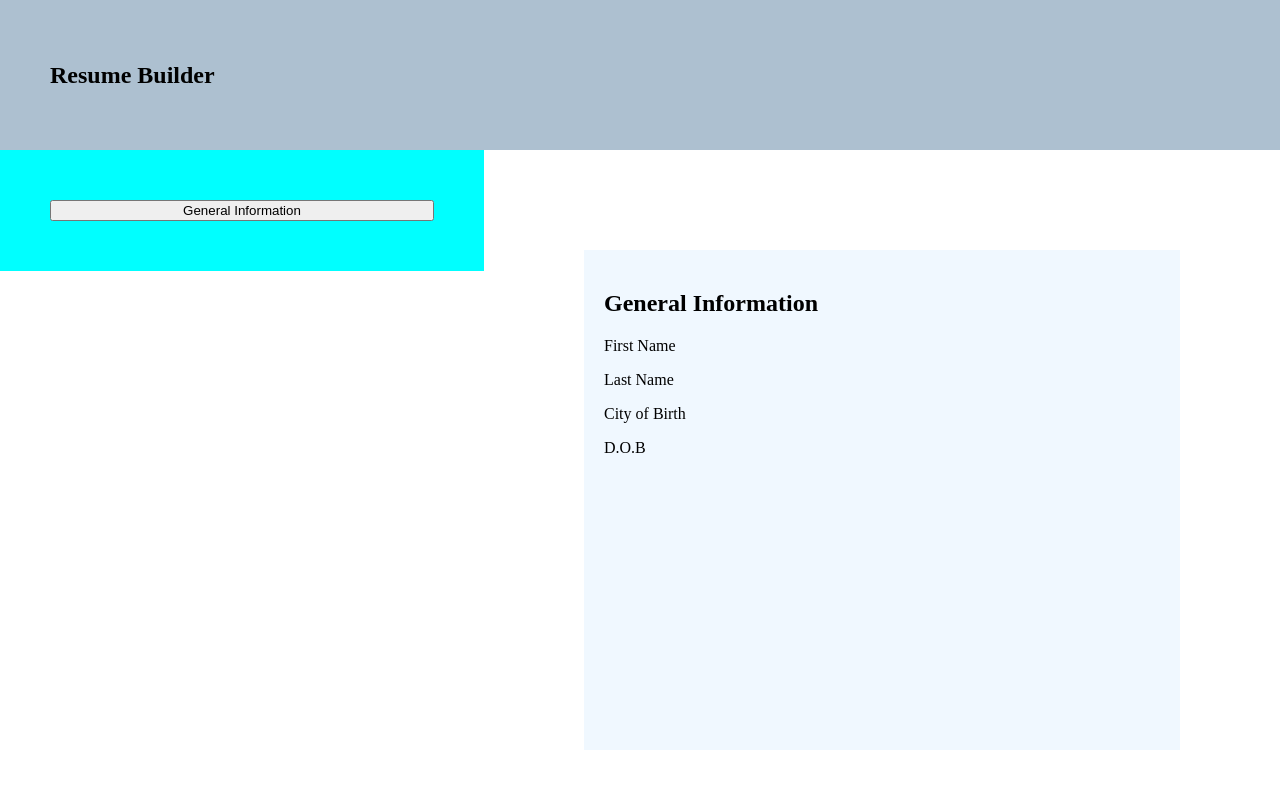
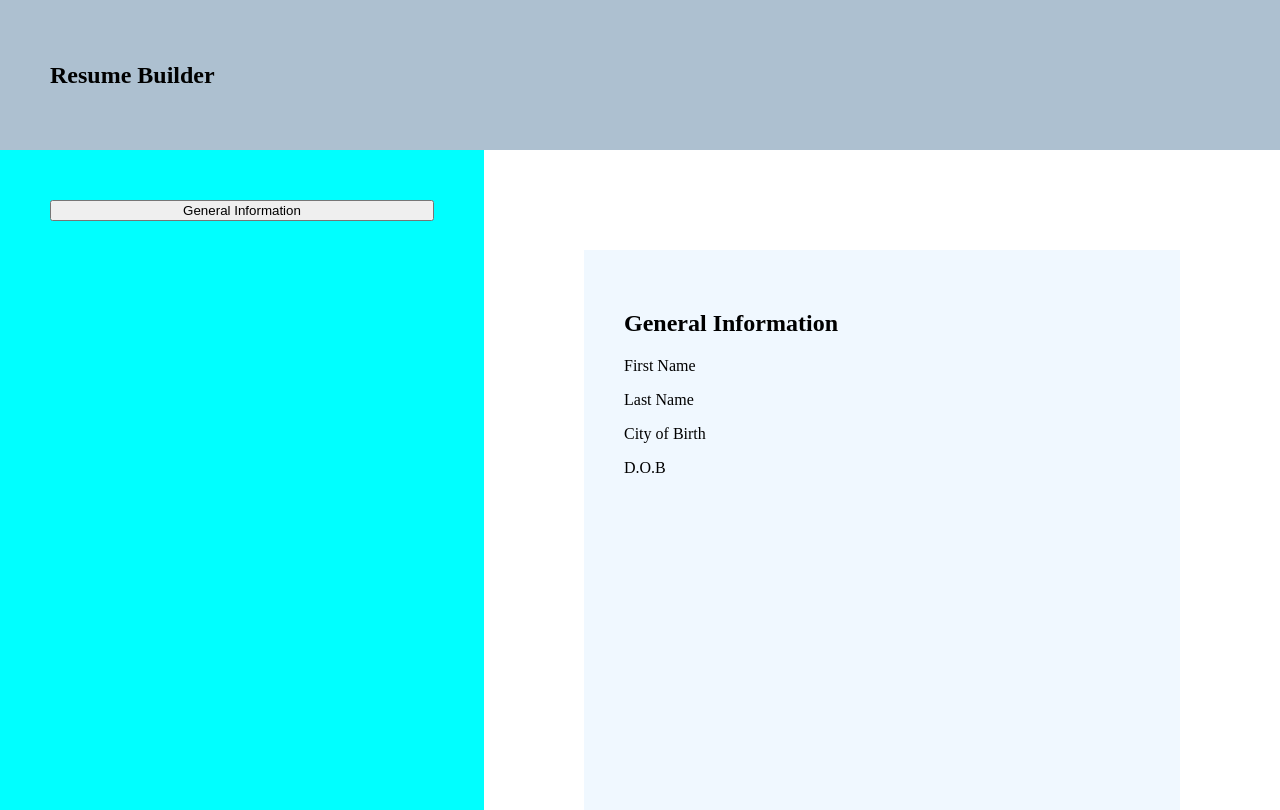
Before and after one commit to juniortorr/resume-builder, a React (Vite) app: page / in a window 1280 px wide. Built offline with nearby package versions, Linux system fonts and the light colour scheme.

Commit message:
refine css around the resume portion

```diff
--- a/src/assets/components/Resume.css
+++ b/src/assets/components/Resume.css
@@ -2,5 +2,6 @@
   background-color: aliceblue;
   width: 100%;
   display: flex;
-  padding: 20px;
+  padding: 40px;
+  gap: 50px;
 }
--- a/src/index.css
+++ b/src/index.css
@@ -6,6 +6,10 @@ html,
 body {
   padding: 0;
   margin: 0;
+}
+body {
+  height: 100vh;
+  box-sizing: border-box;
 }
 main {
   display: flex;
@@ -18,5 +22,9 @@ main {
   display: flex;
   flex-direction: column;
   padding: 50px;
-  height: 100%;
+  min-height: 70vh;
 }
+form {
+  display: flex;
+  flex-direction: column;
+}
```
